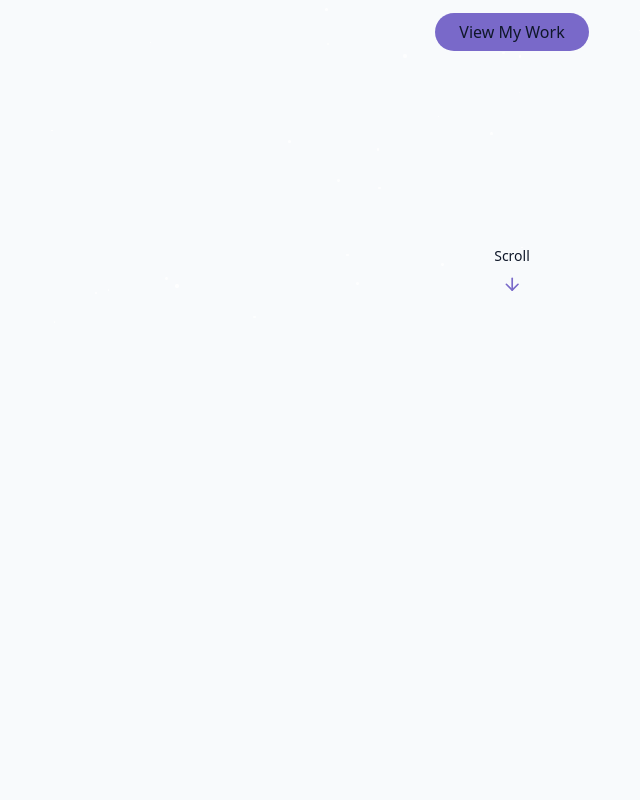
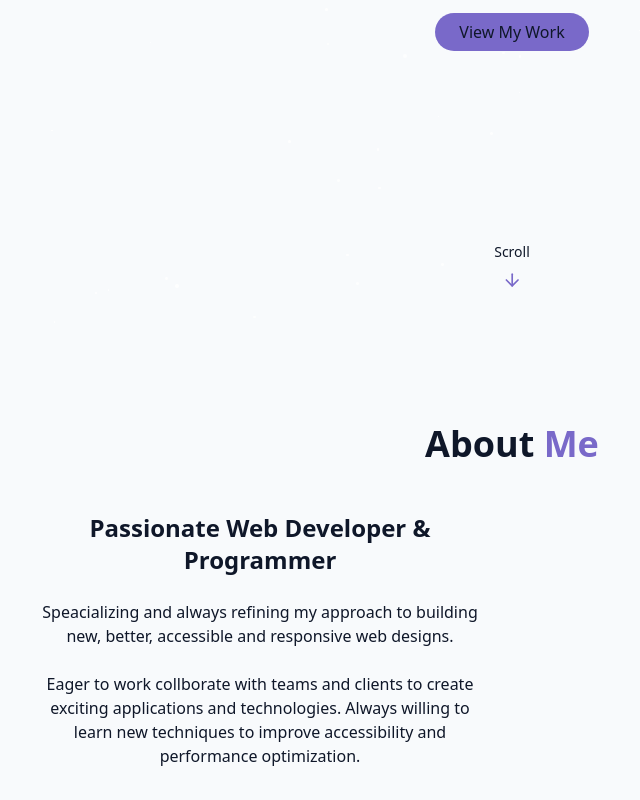
Before and after one commit to NMartinez0399/portfolio-website, a React (Vite) app: page / in a window 1280 px wide. Shown: the part 472-1272 px from the top of the page, without its empty margins (128-768 px from the left). Before the commit the page ends 800 px from the top, so only its background shows below. Built offline with nearby package versions, Linux system fonts and the light colour scheme.

Commit message:
started about section

```diff
--- /dev/null
+++ b/src/components/AboutSection.jsx
@@ -0,0 +1,35 @@
+export const AboutSection = () => {
+    return (
+        <section id='about' className='py-24 px-4 relative'>
+            <div className='container mx-auto max-w-5xl'>
+                <h2 className='text-3xl md:text-4xl font-bold mb-12 text-center'>
+                    About <span className='text-primary'> Me</span>
+                </h2>
+
+                <div className='grid grid-cols-1 md:grid-cols-2 gap-12 items-center'>
+                    <div  className='space-y-6'>
+                        <h3 className='text-2xl font-semibold'>
+                            Passionate Web Developer & Programmer
+                        </h3>
+
+                        <p className='text-muted-foreground'>
+                            Speacializing and always refining my approach to building new,
+                            better, accessible and responsive web designs.
+                        </p>
+
+                        <p className='text-muted-foreground'>
+                            Eager to work collborate with teams and clients to create
+                            exciting applications and technologies. Always willing to learn
+                            new techniques to improve accessibility and performance optimization.
+                        </p>
+                    </div>
+
+                    <div>
+
+                    </div>
+                </div>
+
+            </div>
+        </section>
+    );
+}
--- a/src/pages/Home.jsx
+++ b/src/pages/Home.jsx
@@ -2,7 +2,7 @@
 import { StarBackground } from "../components/StarBackground";
 import { Navbar } from "../components/Navbar";
 import { HeroSection } from "../components/HeroSection";
-
+import { AboutSection } from "../components/AboutSection";
 export const Home = () => {
     return (
         <div className="min-h-screen bg-background text-foreground overflow-x-hidden">
@@ -19,6 +19,7 @@
             {/* Main Content */}
             <main>
                 <HeroSection />
+                <AboutSection />
             </main>
 
             {/* Footer */}
```
